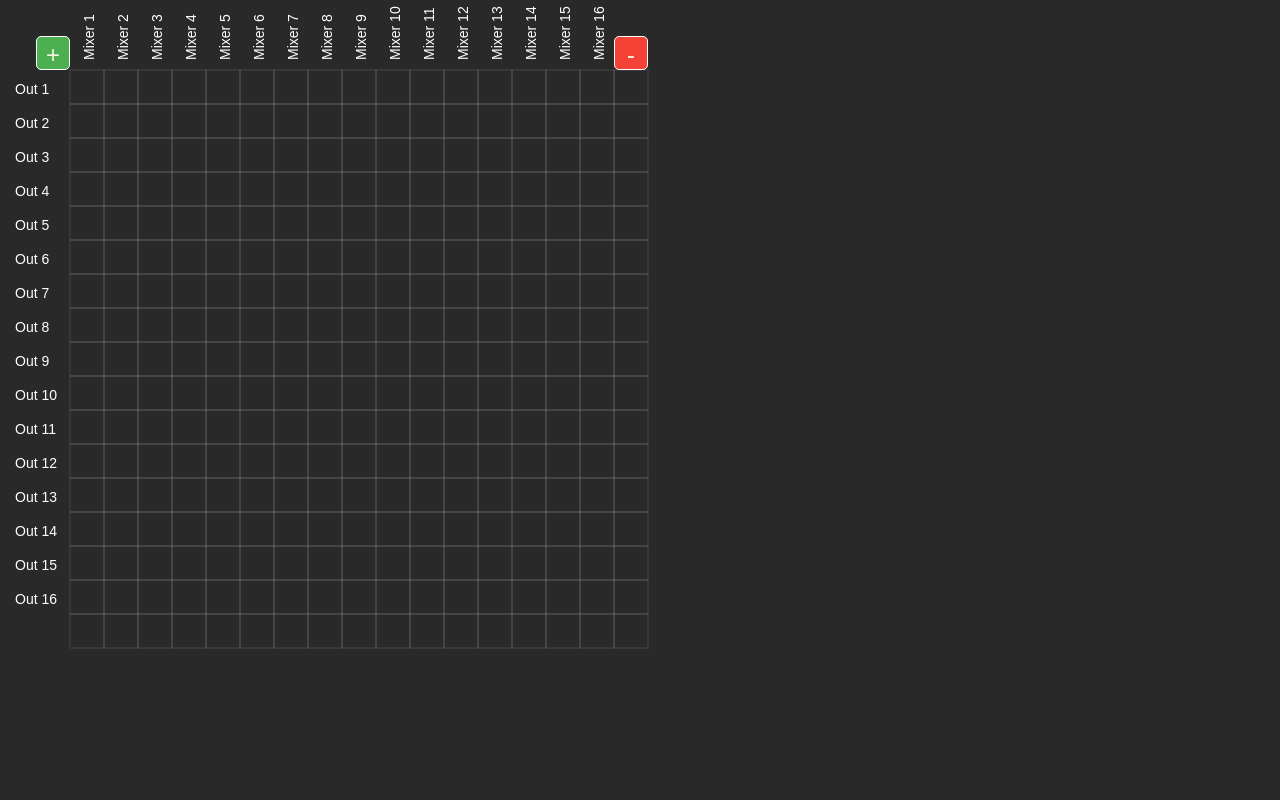
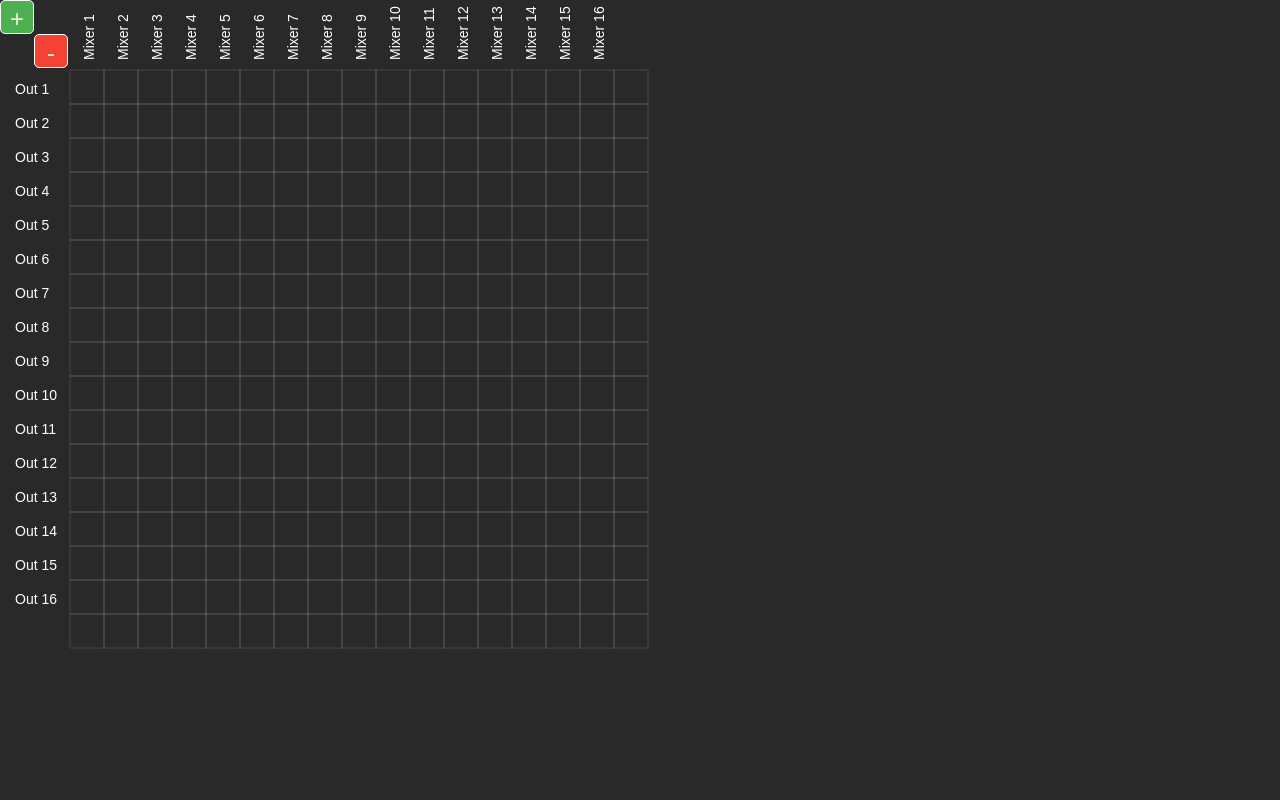
Before and after one commit to Weeskin/TextGridCanvas, a plain HTML site: page index.html in a window 1280 px wide. Drawn offline with Linux system fonts and the light colour scheme.

Commit message:
Dernier changement de journée

```diff
--- a/script.js
+++ b/script.js
@@ -177,8 +177,7 @@ class Matrix {
         const buttonContainer = document.createElement('div');
         buttonContainer.id = 'buttonContainer';
         buttonContainer.style.position = 'absolute';
-        buttonContainer.style.left = `${this.offset - 34}px`;
-        buttonContainer.style.top = `${this.offset - this.cellSize}px`;
+
         document.body.appendChild(buttonContainer);
 
         const expandButton = document.createElement('button');
@@ -202,6 +201,7 @@ class Matrix {
         this.cellValues = Array.from({ length: this.rows }, (_, i) =>
             Array.from({ length: this.cols }, (_, j) => (this.cellValues[i] && this.cellValues[i][j] !== undefined) ? this.cellValues[i][j] : '')
         );
+
         this.drawGrid();
     }
 
--- a/style.css
+++ b/style.css
@@ -1,14 +1,17 @@
 body {
   margin: 0;
   overflow: hidden;
+  --cell-size: 34px;
 }
+
+
 
 #buttonContainer {
   position: absolute;
   display: flex;
   justify-content: space-between;
-  width: calc(18 * 34px);
-  height: 34px;
+  width: calc(2 * --cell-size);
+  height: calc(1 * --cell-size);
   top: 0;
   left: 0;
 }
@@ -27,5 +30,6 @@ button#collapseButton {
 }
 
 button#collapseButton {
+  margin-top: 34px;
   background-color: #f44336;
 }
```
